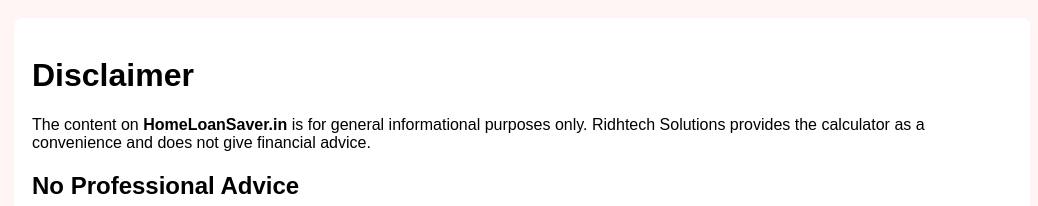
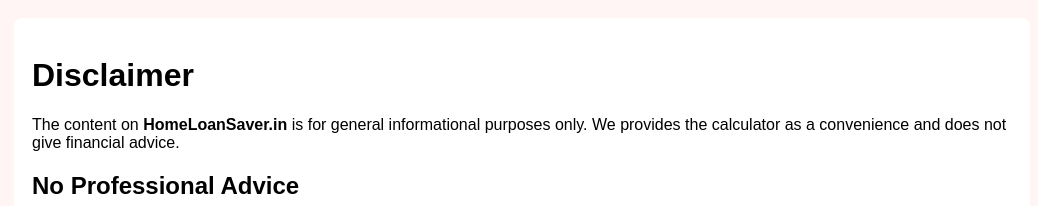
Before and after one commit to nikhilraut9966/homeloan, a plain HTML site: page disclaimer.html in a window 1280 px wide. Shown: the top 206 px of the page, without its empty margins (118-1156 px from the left). Drawn offline with Linux system fonts and the light colour scheme.

Commit message:
Update disclaimer.html

```diff
--- a/disclaimer.html
+++ b/disclaimer.html
@@ -4,13 +4,13 @@
   <meta charset="utf-8" />
   <meta name="viewport" content="width=device-width,initial-scale=1" />
   <title>Disclaimer - HomeLoanSaver.in</title>
-  <meta name="description" content="Disclaimer for HomeLoanSaver.in by Ridhtech Solutions" />
+  <meta name="description" content="Disclaimer for HomeLoanSaver.in" />
   <style>body{font-family:Arial,Helvetica,sans-serif;margin:0;padding:18px;background:#fff5f5}.wrap{max-width:980px;margin:0 auto;background:#fff;padding:18px;border-radius:8px}a{color:#0066cc}</style>
 </head>
 <body>
   <div class="wrap">
     <h1>Disclaimer</h1>
-    <p>The content on <strong>HomeLoanSaver.in</strong> is for general informational purposes only. Ridhtech Solutions provides the calculator as a convenience and does not give financial advice.</p>
+    <p>The content on <strong>HomeLoanSaver.in</strong> is for general informational purposes only. We provides the calculator as a convenience and does not give financial advice.</p>
 
     <h2>No Professional Advice</h2>
     <p>Use the results as estimates. Consult a qualified financial advisor or lender for formal advice.</p>
```
